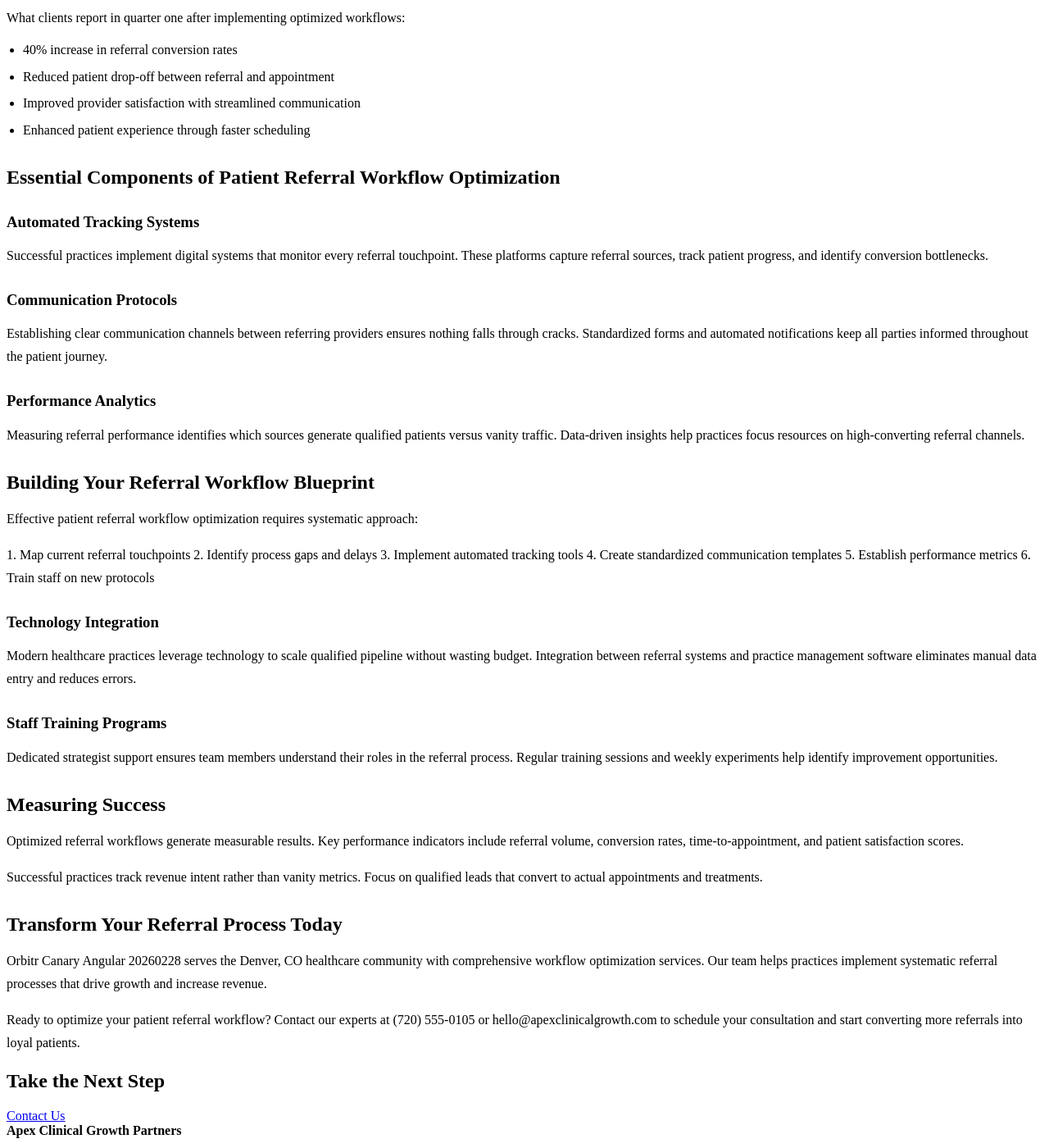
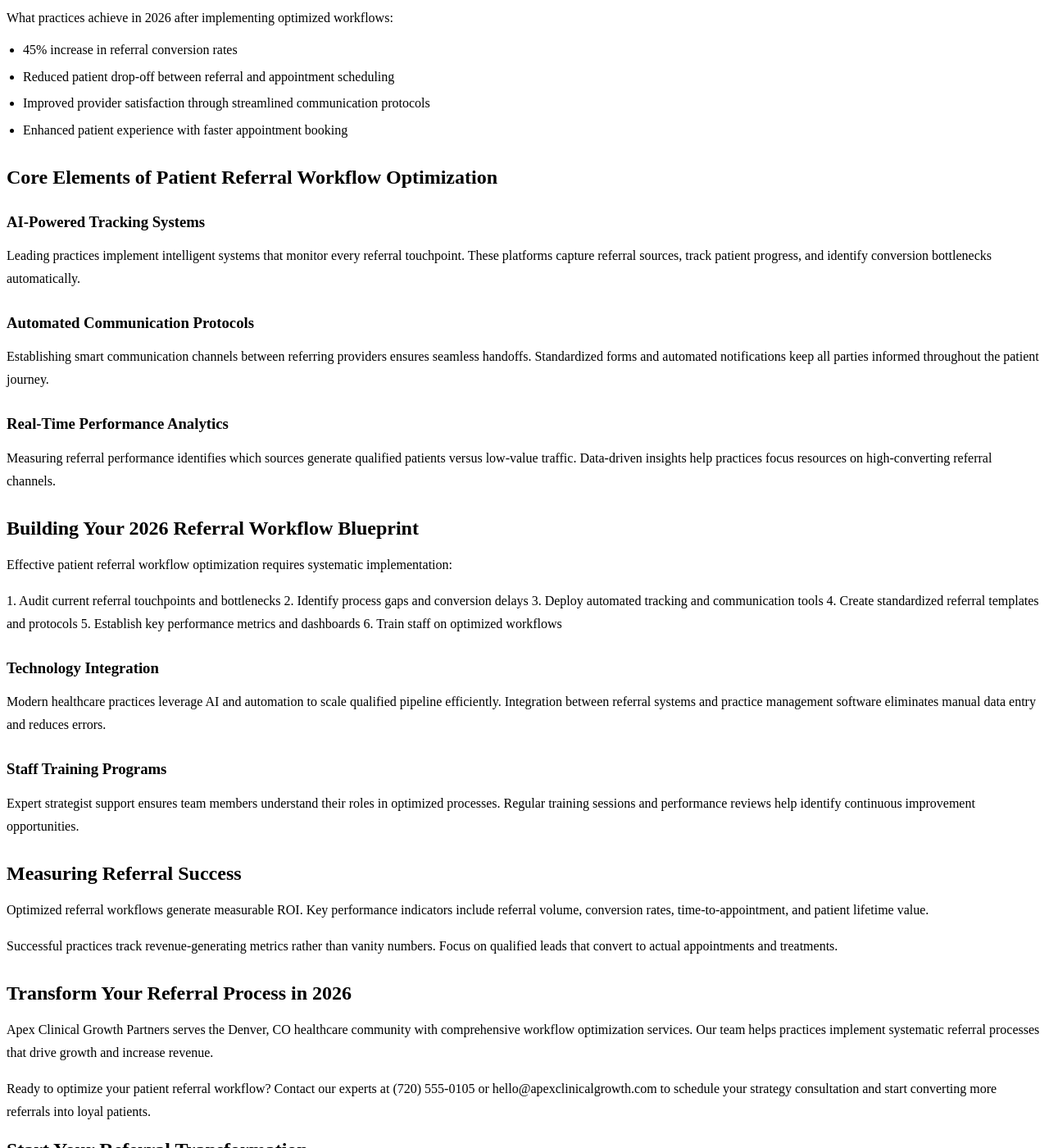
Before and after one commit to prjctlphbt/orbitr-canary-angular-20260228, a Jekyll site: the page patient-referral-workflow-blueprint.html, which Jekyll copies as it is, in a window 1280 px wide and 1400 px high, scrolled down 341 px. Shown: the whole window at 82% size. Built offline with Jekyll 4.4.1, drawn with Linux system fonts in a browser that asks for light colours; some of the changed text lies outside the part shown.

Commit message:
Refresh and update content: patient-referral-workflow-blueprint.html

```diff
--- a/patient-referral-workflow-blueprint.html
+++ b/patient-referral-workflow-blueprint.html
@@ -4,8 +4,8 @@
 <head>
 <meta charset="utf-8"/>
 <meta content="width=device-width, initial-scale=1.0" name="viewport"/>
-<meta content="Optimize your patient referral workflow with Apex Clinical Growth Partners. Streamline processes, reduce delays, and boost referral volume. Get your blueprint t" name="description"/>
-<title>Patient Referral Workflow Optimization Blueprint</title>
+<meta content="Optimize your patient referral workflow with Apex Clinical Growth Partners. Streamline processes, reduce delays, and boost referral volume by 40%. Get your 2026 blueprint today." name="description"/>
+<title>Patient Referral Workflow Optimization Blueprint | 2026 Guide</title>
 <style>
 
 
@@ -95,7 +95,7 @@
 <a href="/services/">Services</a>
 <a href="/blog/insights/">Insights</a>
 <a href="/contact/">Contact</a>
-<a class="cta" href="/contact/">Book Intro Call</a>
+<a class="cta" href="/contact/">Book Strategy Call</a>
 </nav>
 </div>
 </header>
@@ -103,53 +103,53 @@
 <section class="page-hero landing-hero">
 <div class="container">
 <h1>Patient Referral Workflow Optimization Blueprint</h1>
-<a class="cta" href="/services/">Contact Us</a>
+<a class="cta" href="/services/">Get Your Blueprint</a>
 </div>
 </section>
 <section class="landing-content">
 <div class="container orbitr-generated-content">
 <h1>Patient Referral Workflow Optimization Blueprint</h1>
-<p>Streamlining patient referrals is critical for healthcare growth and revenue generation. Effective patient referral workflow optimization transforms fragmented processes into seamless systems that convert qualified leads into close-ready patients.</p>
-<h2>Why Patient Referral Workflows Matter</h2>
-<p>Broken referral systems waste valuable opportunities and budget. Healthcare practices lose potential revenue when referral processes lack structure and tracking mechanisms.</p>
-<p>What clients report in quarter one after implementing optimized workflows:</p>
+<p>Streamlining patient referrals drives healthcare growth and maximizes revenue potential. Effective patient referral workflow optimization transforms fragmented processes into seamless systems that convert qualified leads into scheduled patients.</p>
+<h2>Why Patient Referral Workflows Drive Practice Success</h2>
+<p>Inefficient referral systems waste opportunities and marketing investment. Healthcare practices lose potential revenue when referral processes lack structure and tracking mechanisms.</p>
+<p>What practices achieve in 2026 after implementing optimized workflows:</p>
 <ul>
-<li>40% increase in referral conversion rates</li>
-<li>Reduced patient drop-off between referral and appointment</li>
-<li>Improved provider satisfaction with streamlined communication</li>
-<li>Enhanced patient experience through faster scheduling</li>
+<li>45% increase in referral conversion rates</li>
+<li>Reduced patient drop-off between referral and appointment scheduling</li>
+<li>Improved provider satisfaction through streamlined communication protocols</li>
+<li>Enhanced patient experience with faster appointment booking</li>
 </ul>
-<h2>Essential Components of Patient Referral Workflow Optimization</h2>
-<h3>Automated Tracking Systems</h3>
-<p>Successful practices implement digital systems that monitor every referral touchpoint. These platforms capture referral sources, track patient progress, and identify conversion bottlenecks.</p>
-<h3>Communication Protocols</h3>
-<p>Establishing clear communication channels between referring providers ensures nothing falls through cracks. Standardized forms and automated notifications keep all parties informed throughout the patient journey.</p>
-<h3>Performance Analytics</h3>
-<p>Measuring referral performance identifies which sources generate qualified patients versus vanity traffic. Data-driven insights help practices focus resources on high-converting referral channels.</p>
-<h2>Building Your Referral Workflow Blueprint</h2>
-<p>Effective patient referral workflow optimization requires systematic approach:</p>
-<p>1. Map current referral touchpoints
-2. Identify process gaps and delays
-3. Implement automated tracking tools
-4. Create standardized communication templates
-5. Establish performance metrics
-6. Train staff on new protocols</p>
+<h2>Core Elements of Patient Referral Workflow Optimization</h2>
+<h3>AI-Powered Tracking Systems</h3>
+<p>Leading practices implement intelligent systems that monitor every referral touchpoint. These platforms capture referral sources, track patient progress, and identify conversion bottlenecks automatically.</p>
+<h3>Automated Communication Protocols</h3>
+<p>Establishing smart communication channels between referring providers ensures seamless handoffs. Standardized forms and automated notifications keep all parties informed throughout the patient journey.</p>
+<h3>Real-Time Performance Analytics</h3>
+<p>Measuring referral performance identifies which sources generate qualified patients versus low-value traffic. Data-driven insights help practices focus resources on high-converting referral channels.</p>
+<h2>Building Your 2026 Referral Workflow Blueprint</h2>
+<p>Effective patient referral workflow optimization requires systematic implementation:</p>
+<p>1. Audit current referral touchpoints and bottlenecks
+2. Identify process gaps and conversion delays
+3. Deploy automated tracking and communication tools
+4. Create standardized referral templates and protocols
+5. Establish key performance metrics and dashboards
+6. Train staff on optimized workflows</p>
 <h3>Technology Integration</h3>
-<p>Modern healthcare practices leverage technology to scale qualified pipeline without wasting budget. Integration between referral systems and practice management software eliminates manual data entry and reduces errors.</p>
+<p>Modern healthcare practices leverage AI and automation to scale qualified pipeline efficiently. Integration between referral systems and practice management software eliminates manual data entry and reduces errors.</p>
 <h3>Staff Training Programs</h3>
-<p>Dedicated strategist support ensures team members understand their roles in the referral process. Regular training sessions and weekly experiments help identify improvement opportunities.</p>
-<h2>Measuring Success</h2>
-<p>Optimized referral workflows generate measurable results. Key performance indicators include referral volume, conversion rates, time-to-appointment, and patient satisfaction scores.</p>
-<p>Successful practices track revenue intent rather than vanity metrics. Focus on qualified leads that convert to actual appointments and treatments.</p>
-<h2>Transform Your Referral Process Today</h2>
-<p>Orbitr Canary Angular 20260228 serves the Denver, CO healthcare community with comprehensive workflow optimization services. Our team helps practices implement systematic referral processes that drive growth and increase revenue.</p>
-<p>Ready to optimize your patient referral workflow? Contact our experts at (720) 555-0105 or hello@apexclinicalgrowth.com to schedule your consultation and start converting more referrals into loyal patients.</p>
+<p>Expert strategist support ensures team members understand their roles in optimized processes. Regular training sessions and performance reviews help identify continuous improvement opportunities.</p>
+<h2>Measuring Referral Success</h2>
+<p>Optimized referral workflows generate measurable ROI. Key performance indicators include referral volume, conversion rates, time-to-appointment, and patient lifetime value.</p>
+<p>Successful practices track revenue-generating metrics rather than vanity numbers. Focus on qualified leads that convert to actual appointments and treatments.</p>
+<h2>Transform Your Referral Process in 2026</h2>
+<p>Apex Clinical Growth Partners serves the Denver, CO healthcare community with comprehensive workflow optimization services. Our team helps practices implement systematic referral processes that drive growth and increase revenue.</p>
+<p>Ready to optimize your patient referral workflow? Contact our experts at (720) 555-0105 or hello@apexclinicalgrowth.com to schedule your strategy consultation and start converting more referrals into loyal patients.</p>
 </div>
 </section>
 <section class="landing-cta">
 <div class="container">
-<h2>Take the Next Step</h2>
-<a class="cta" href="/services/">Contact Us</a>
+<h2>Start Your Referral Transformation</h2>
+<a class="cta" href="/services/">Get Your Blueprint</a>
 </div>
 </section>
 </main>
```
